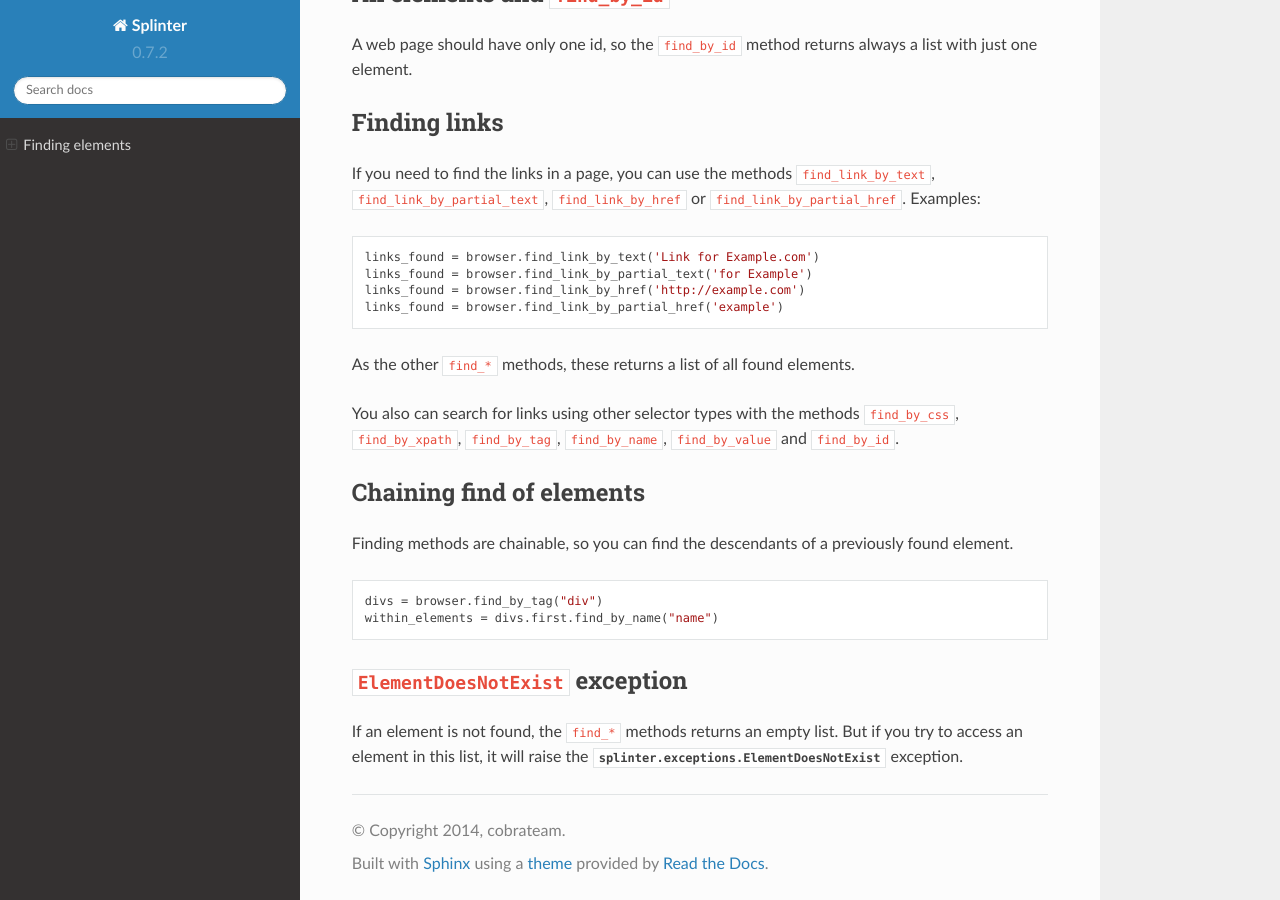
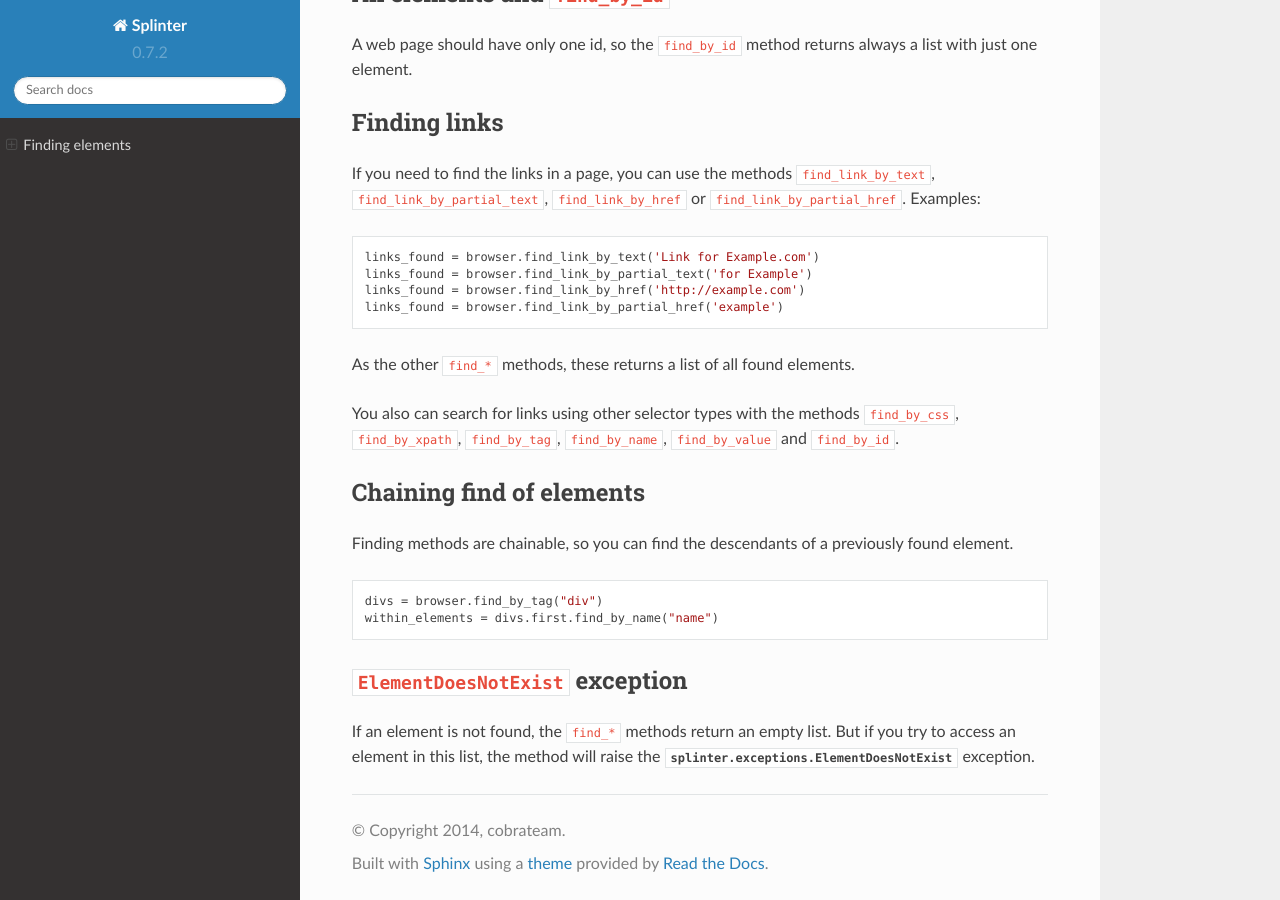
Before and after one commit to cobrateam/splinter, a Sphinx documentation site: the page built from docs/finding.rst, in a window 1280 px wide and 900 px high, scrolled down 851 px. Built offline with Sphinx 7.4.7 and the Read the Docs theme 2.0.0, drawn with Linux system fonts in a browser that asks for light colours.

Commit message:
fix grammatical problems in ElementDoesNotExist docs

```diff
--- a/docs/finding.rst
+++ b/docs/finding.rst
@@ -104,6 +104,6 @@ found element.
 ``ElementDoesNotExist`` exception
 =================================
 
-If an element is not found, the ``find_*`` methods returns an empty list. But
-if you try to access an element in this list, it will raise the
+If an element is not found, the ``find_*`` methods return an empty list. But
+if you try to access an element in this list, the method will raise the
 :class:`splinter.exceptions.ElementDoesNotExist` exception.
```
